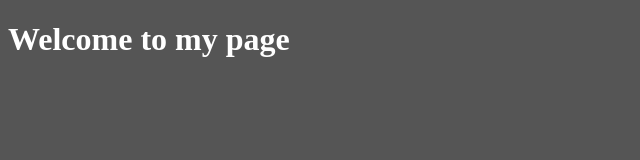
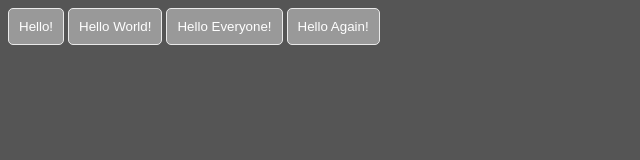
Before and after one commit to agmkowalczyk/kodilla-9-6, a plain HTML site: page index.html in a window 1280 px wide. Shown: the whole page, without its empty margins (0-640 px from the left). Drawn offline with Linux system fonts and the light colour scheme.

Commit message:
Kodilla 9.5 - button Hello

```diff
--- a/index.html
+++ b/index.html
@@ -3,11 +3,15 @@
 <html>
   <head>
     <meta charset="utf-8">
-    <title>Zadanie 9</title>
+    <title>Zadanie 9.5</title>
     <link rel="stylesheet" href="css/style.css">
   </head>
   <body>
-    <h1>Welcome to my page</h1>
+  	<button class="button">Hello!</button>
+  	<button class="button">Hello World!</button>
+  	<button class="button">Hello Everyone!</button>
+  	<button class="button">Hello Again!</button>
+
     <script type="text/javascript" src="js/scripts.js"></script>
   </body>
 </html>
--- a/js/scripts.js
+++ b/js/scripts.js
@@ -1,3 +1,16 @@
+//  ----- ZADANIE 9.5 -----
+
+var classButton = document.getElementsByClassName('button');
+
+for (i=0; i < classButton.length; i++) {
+  alert (classButton[i].innerText);
+}
+
+
+
+
+
+/*
 //  ----- ZADANIE 9.4 -----
 drawTree(6);
 
@@ -10,7 +23,7 @@ function drawTree(rows) {
    console.log(star);
   }
 }
-
+*/
 
 
 /*
--- a/sass/style.sass
+++ b/sass/style.sass
@@ -2,3 +2,10 @@ body
 	background-color: #555
 	font-size: 1em
 	color: #fff
+
+button
+	border: 1px solid #eaeaea
+	background: #999
+	padding: 10px
+	border-radius: 5px
+	color: #fff
```
Also changed, not shown: css/style.css, 1 other file.
